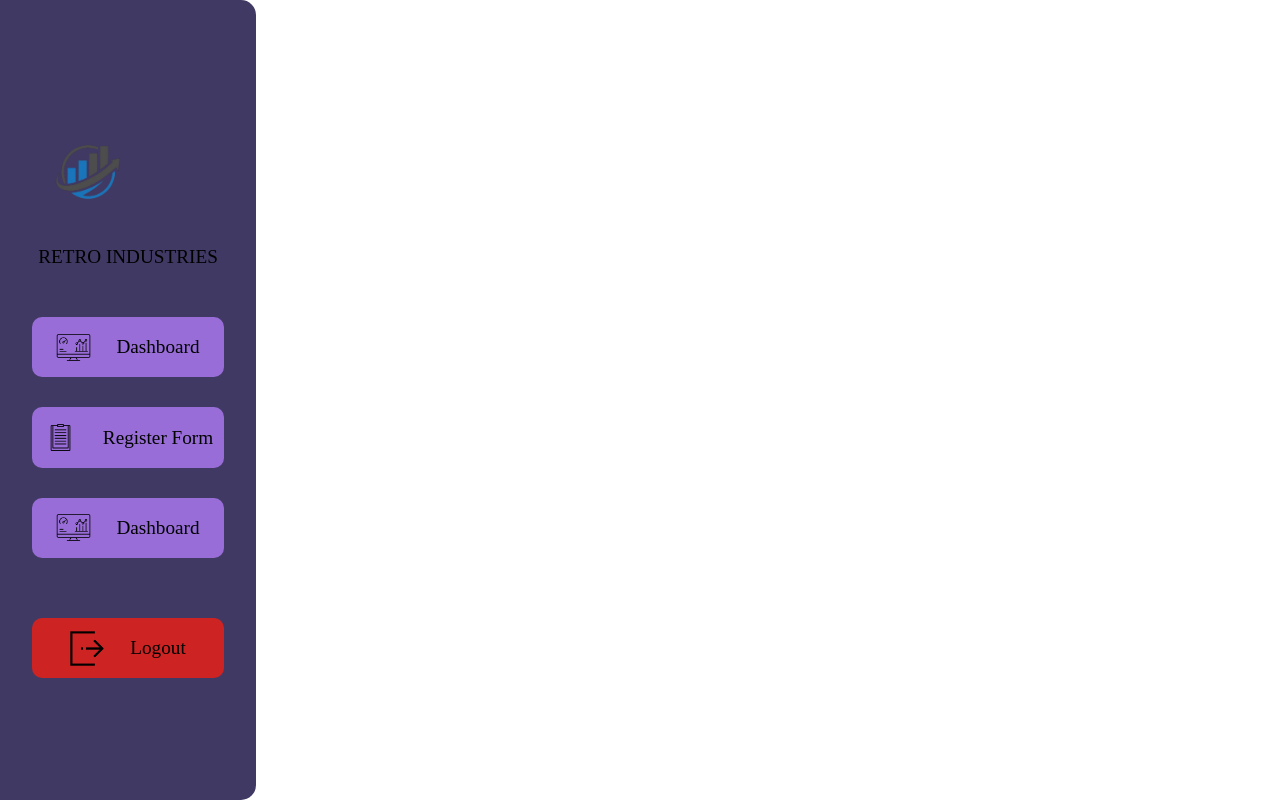
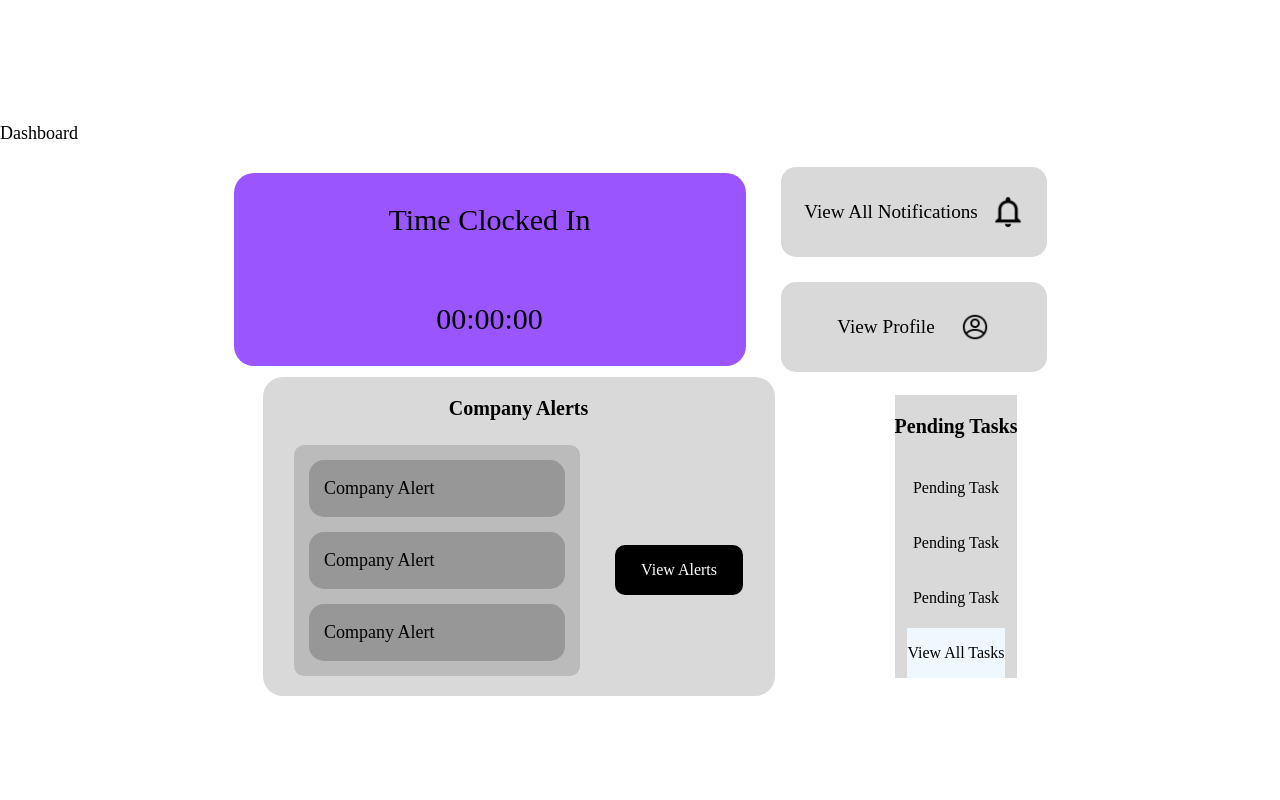
Before and after one commit to Aaronica123/java_promise, a React (Vite) app in the folder display/system_admin/: page / in a window 1280 px wide. Built offline with nearby package versions, Linux system fonts and the light colour scheme.

Commit message:
register

```diff
--- a/display/system_admin/src/App.jsx
+++ b/display/system_admin/src/App.jsx
@@ -3,6 +3,7 @@ import Success_alert from './notifications/success.jsx';
 import Error from './notifications/error.jsx';
 import Logout from './notifications/logout.jsx';
 import Sidebar from './sidebar/sidebar.jsx';
+import Dash_1 from './dashboards/registry_dashboard.jsx';
 
 function App() {
 
@@ -12,7 +13,8 @@ function App() {
     {/* <Success_alert /> */}
     {/* <Error/> */}
     {/* <Logout/> */}
-    <Sidebar/>
+    {/* <Sidebar/> */}
+    <Dash_1/>
     </>
   )
 }
--- /dev/null
+++ b/display/system_admin/src/dashboards/registry.css
@@ -0,0 +1,224 @@
+body{
+    margin: 0;
+    display: flex;
+    justify-content: space-between;
+    min-width: 100vw;
+    min-height: 100vh;
+    box-sizing: border-box;
+}
+.dash_1{
+    display: flex;
+    flex-direction: column;
+    justify-content: space-evenly;
+    align-items: normal;
+    min-width: 100vw;
+    max-height: 100vh;
+    margin: 0;
+    gap:5px;
+}
+.dash_head{
+    display: flex;
+    align-items: center;
+    justify-content: left;
+}
+.dash_head p{
+    font-family: 'Times New Roman', Times, serif;
+    font-size:large;
+
+}
+.dash_up{
+    display: flex;
+    flex-direction: row;
+    justify-content:center;
+    align-items: center;
+    gap:35px;
+
+}
+.dash_time{
+    display: flex;
+    flex-direction: column;
+    align-items: center;
+    justify-content: center;
+
+    gap:5px;
+    background-color: #9B55FF;
+    min-width: 40vw;
+    border-radius: 20px;
+    min-height: 20vh;
+}
+.dash_t1{
+    display: flex;
+    align-items: center;
+    justify-content: center;
+}
+.dash_t1 p{
+font-family: 'Times New Roman', Times, serif;
+font-size:large;
+font-size: 30px;
+cursor: default;
+
+}
+.dash_t2{
+    display: flex;
+    align-items: center;
+    justify-content: center;
+}
+.dash_t2 p{
+    font-family: 'Times New Roman', Times, serif;
+    font-size: 30px;
+    cursor: default;
+}
+
+.dash_notifications{
+    display: flex;
+    flex-direction: column;
+    gap:25px;
+
+    justify-content: center;
+    align-items: center;
+    min-height: 20vh;
+}
+
+.dash_n1{
+     border-radius: 15px;
+    display: flex;
+    flex-direction: row;
+    gap:15px;
+    align-items: center;
+    justify-content: center;
+    background-color: #D9D9D9;
+    min-width: 20vw;
+    min-height: 10vh;
+    padding: 5px;
+}
+.dash_n2{
+    padding: 5px;
+     border-radius: 15px;
+    min-height: 10vh;
+    display: flex;
+    min-width: 20vw;
+    flex-direction: row;
+    gap:25px;
+    align-items: center;
+    justify-content: center;
+    background-color: #D9D9D9;
+
+}
+.dash_nt{
+    display:flex;
+    align-items: center;
+    justify-content: center;
+}
+.dash_nt p{
+    font-family: 'Times New Roman', Times, serif;
+    font-size: larger;
+}
+.dash_image{
+    display: flex;
+    justify-content: center;
+    align-items: center;
+}
+.dash_image img{
+    width:30px;
+    height: 30px;
+    object-fit: contain;
+}
+.dash_down{
+    display: flex;
+    flex-direction: row;
+    justify-content: center;
+    align-items: center;
+    gap:120px;
+}
+.dash_alerts{
+    background-color: #D9D9D9;
+    display: flex;
+    flex-direction: column;
+    align-items: center;
+    justify-content: center;
+    min-width: 40vw;
+    gap:5px;
+    border-radius: 20px;
+
+}
+.dash_title{
+    display: flex;
+    justify-content: center;
+    align-items: center;
+}
+.dash_title p{
+    font-family: 'Times New Roman', Times, serif;
+    font-size:20px;
+    font-weight: bold;
+    cursor:default;
+}
+.dash_view{
+    display: flex;
+    flex-direction: row;
+    gap:35px;
+    justify-content: center;
+    align-items: center;
+    border-radius: 5px;
+
+}
+.dash_data{
+    display: flex;
+    flex-direction: column;
+    align-items: center;
+    justify-content: center;
+    background-color: #BBBBBB;
+    border-radius: 10px;
+    min-width:20vw ;
+    cursor:pointer;
+    margin-bottom: 20px;
+    gap:15px;
+    padding: 15px;
+}
+.data_body{
+    align-items: center;
+    justify-content: left;
+
+    display: flex;
+    background-color: #979797;
+    min-width:20vw;
+    border-radius: 15px;
+
+
+}
+.data_body p{
+    font-family: 'Times New Roman', Times, serif;
+    font-size: large;
+    margin-left: 15px;
+
+}
+.dash_click{
+    display: flex;
+    justify-content: center;
+    align-items: center;
+    background-color: black;
+    border-radius: 10px;
+    width:10vw;
+    color:white
+    /* flex:1; */
+}
+.dash_btn_alerts{
+    display: flex;
+    justify-content: center;
+    align-items: center;
+
+}
+.dash_tasks{
+    display: flex;
+    flex-direction: column;
+    gap:5px;
+    /* flex:1; */
+    align-items: center;
+    justify-content: center;
+    background-color: #D9D9D9;
+}
+.dash_btn_tasks{
+    display: flex;
+    justify-content: center;
+    align-items: center;
+    background-color: aliceblue;
+}
--- /dev/null
+++ b/display/system_admin/src/dashboards/registry_dashboard.jsx
@@ -0,0 +1,89 @@
+
+import notification from "../images/others/notifications_logo.png";
+import profile from "../images/others/profile_logo.png";
+import "./registry.css";
+function Dash_1(){
+
+    return(
+    <>
+    <div className="dash_1">
+        <div className="dash_head">
+            <p>Dashboard</p>
+        </div>
+        <div className="dash_up">
+            <div className="dash_time">
+                <div className="dash_t1">
+                    <p>Time Clocked In</p>
+                </div>
+                <div className="dash_t2">
+                    <p>00:00:00</p>
+                </div>
+            </div>
+            <div className="dash_notifications">
+                <div className="dash_n1">
+                    <div className="dash_nt">
+                        <p>View All Notifications</p>
+                    </div>
+                    <div className="dash_image">
+                        <img src={notification}/>
+                    </div>
+                </div>
+                <div className="dash_n2">
+                    <div className="dash_nt">
+                        <p>View Profile</p>
+                    </div>
+                    <div className="dash_image">
+                        <img src={profile}/>
+                    </div>
+                </div>
+            </div>
+        </div>
+        <div className="dash_down">
+            <div className="dash_alerts">
+                <div className="dash_title">
+                    <p>Company Alerts</p>
+                </div>
+                <div className="dash_view">
+                    <div className="dash_data">
+                        <div className="data_body">
+                            <p>Company Alert</p>
+                        </div>
+                        <div className="data_body">
+                            <p>Company Alert</p>
+                        </div>
+                        <div className="data_body">
+                            <p>Company Alert</p>
+                        </div>
+                    </div>
+                    <div className="dash_click">
+                        <div className="dash_btn_alerts">
+                            <p>View Alerts</p>
+                        </div>
+                    </div>
+
+                </div>
+            </div>
+            <div className="dash_tasks">
+                <div className="dash_title">
+                    <p>Pending Tasks</p>
+                </div>
+                <div className="dash_body">
+                    <p>Pending Task</p>
+                </div>
+                <div className="dash_body">
+                    <p>Pending Task</p>
+                </div>
+                <div className="dash_body">
+                    <p>Pending Task</p>
+                </div>
+                <div className="dash_btn_tasks">
+                    <p>View All Tasks</p>
+                </div>
+
+            </div>
+        </div>
+
+    </div>
+    </>)
+}
+export default Dash_1;
```
